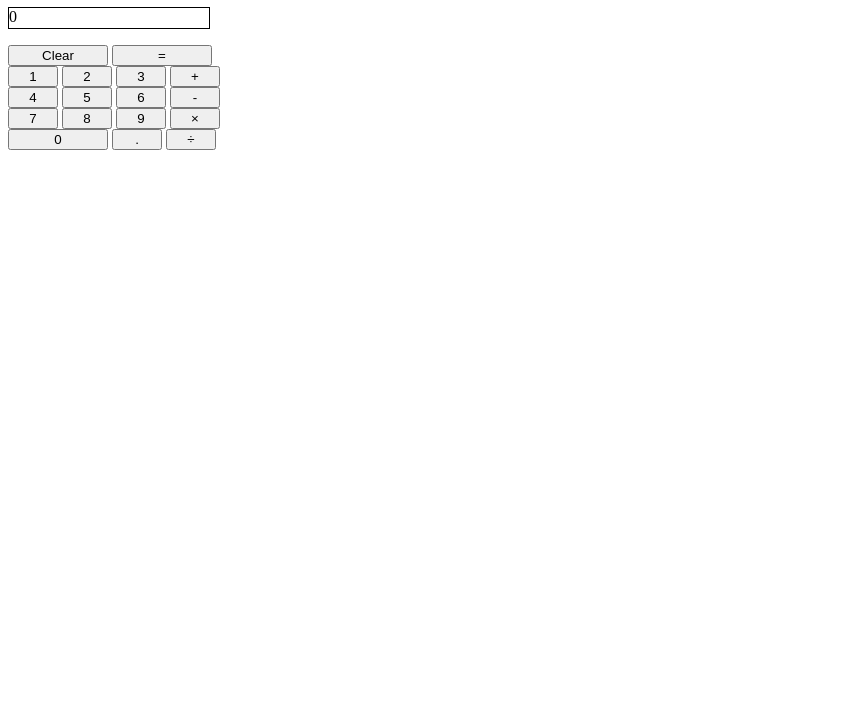
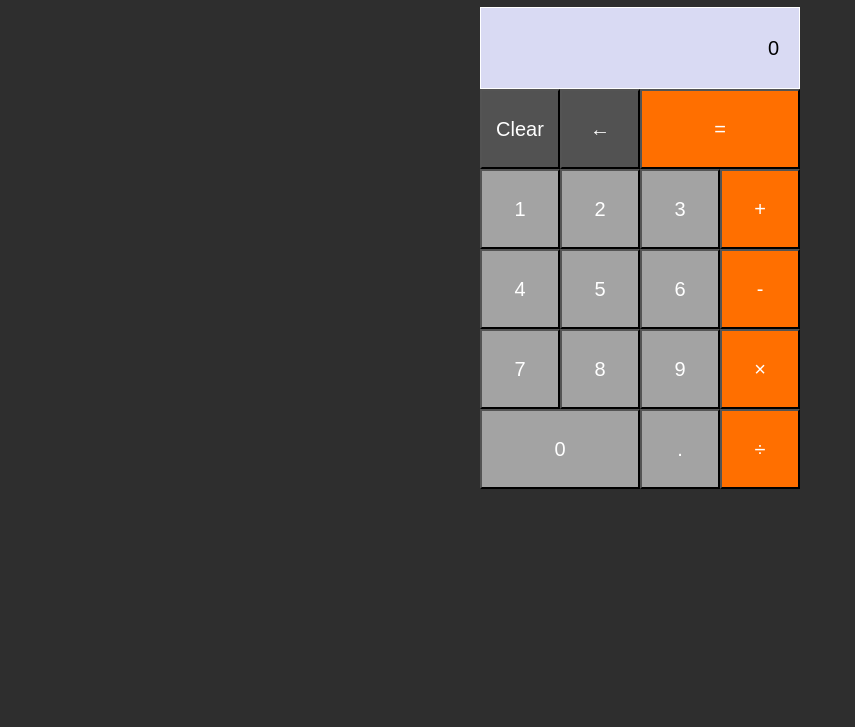
Before and after one commit to kkckrnz/calculator, a plain HTML site: page index.html in a window 1280 px wide. Shown: the part 73-800 px from the top of the page, without its empty margins (0-855 px from the left). Drawn offline with Linux system fonts and the light colour scheme.

Commit message:
UI improvement

```diff
--- a/index.html
+++ b/index.html
@@ -6,13 +6,16 @@
     <link rel="stylesheet" href="style.css">
 </head>
 <body>
-    <h1>Calculator</h1>
+    <!-- <h1></h1> -->
     <div id="container">
         <div class="row">
-            <p id="display"></p>
+            <div id='display-container'>
+                <p id="display"></p>
+            </div>
         </div>
         <div class="row">
-            <button class="double" value="clear">Clear</button>
+            <button class="single" value="clear">Clear</button>
+            <button class="single" value="undo">←</button>
             <button class="double" value="=">=</button>
         </div>
         <div class="row">
@@ -42,5 +45,6 @@
     </div>
 
     <script src="script.js"></script>
+    <script src="style.js"></script>
 </body>
 </html>
--- a/script.js
+++ b/script.js
@@ -75,8 +75,12 @@ function isInt(num) {
 function buttonClicked() {
     switch (this.value) {
         case 'clear':
-            console.log('clear clicked')
+            console.log('clear clicked');
             displayValue = '0';
+            return display();
+        case 'undo':
+            console.log('undo clicked');
+            displayValue = displayValue.slice(0, displayValue.length - 1);
             return display();
         case '=':
             console.log('= clicked');
--- a/style.css
+++ b/style.css
@@ -1,13 +1,64 @@
+html {
+    background-color: #2e2e2e;
+}
+
+#container {
+    margin-top: 80px;
+    display: flex;
+    flex-direction: column;
+    align-items: center;
+    /* font-size: 40x; */
+    /* justify-content: space-evenly; */
+    /* border: 1px solid red; */
+    /* width: 400px; */
+}
+.row {
+    display: flex;
+    justify-content: center;
+    /* border: 1px solid black; */
+    /* padding: 1px; */
+    /* align-items: center; */
+    /* justify-content: center; */
+    width: 320px;
+    /* display: inline-block; */
+    background-color: rgb(217, 218, 243);
+}
+
+button {
+    /* margin: -1px; */
+    height: 80px;
+    /* padding: 0; */
+    color: white;
+    font-size: 20px;
+    /* border: 1px solid black; */
+    /* background-color: rgb(217, 218, 243); */
+}
+
 .single {
-    width: 50px;
+    width: 80px;
+
 }
 
 .double {
-    width: 100px;
+    width: 160px;
+}
+#display-container {
+    width: 360px;
+    border: 1px solid white;
+    height: 80px;
+    /* text-align: right; */
+    /* align-self: center; */
+    /* vertical-align: center; */
+    /* line-height: 60px; */
+    /* padding: 0px; */
 }
 
 #display {
-    width: 200px;
-    height: 20px;
-    border: 1px solid black;
+    /* width: 300px; */
+    /* border: 1px solid black; */
+    text-align: right;
+    line-height: 40px;
+    padding: 0px 20px;
+    font-size: 20px;
+    font-family: Arial, Helvetica, sans-serif;
 }
--- /dev/null
+++ b/style.js
@@ -0,0 +1,14 @@
+const buttonColor = document.querySelectorAll('button');
+buttons.forEach(buttonColor => {
+    if (buttonColor.value === 'clear' || buttonColor.value === 'undo') {
+        buttonColor.style.backgroundColor = '#525252';
+    } else if (buttonColor.value === '+' ||
+        buttonColor.value === '-' ||
+        buttonColor.value === '*' ||
+        buttonColor.value === '/' ||
+        buttonColor.value === '=') {
+            buttonColor.style.backgroundColor = '#ff6f00';
+    } else {
+        buttonColor.style.backgroundColor = '#a3a3a3';
+    }
+})
```
